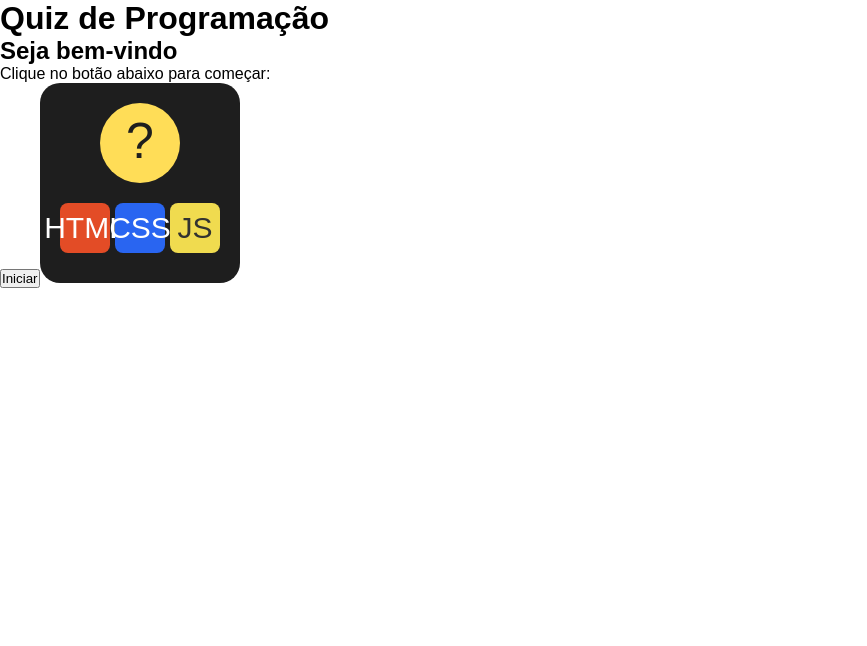
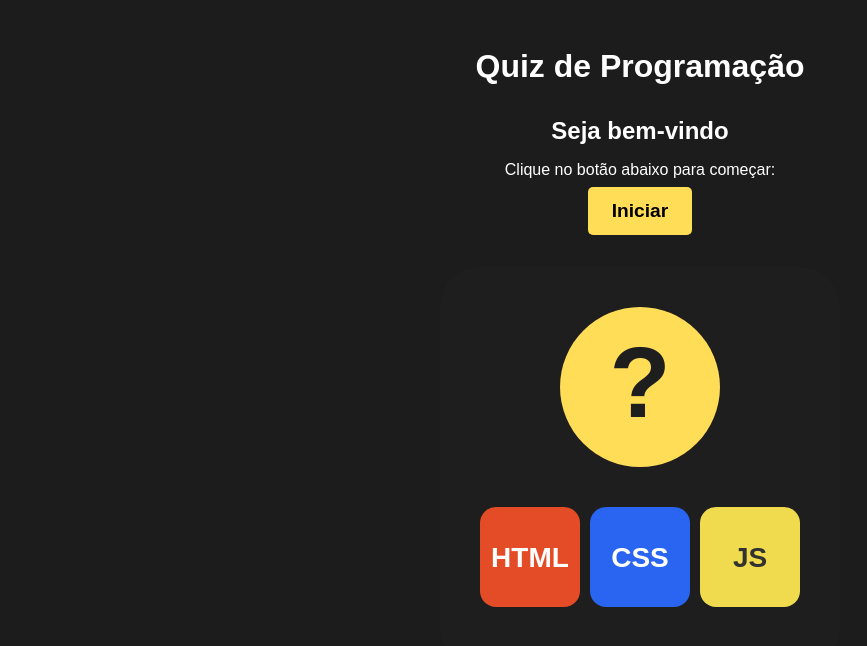
Before and after one commit to DanielDimas2002/Quiz, a React (Vite) app in the folder Quiz/: page / in a window 1280 px wide. Shown: the top 646 px of the page, without its empty margins (0-867 px from the left). Built offline with nearby package versions, Linux system fonts and the light colour scheme.

Commit message:
CSS básico

```diff
--- a/Quiz/src/App.css
+++ b/Quiz/src/App.css
@@ -0,0 +1,12 @@
+.App{
+    text-align: center;
+    padding-top:3rem;
+    display: flex;
+    flex-direction: column;
+    align-items: center;
+    justify-content: center;
+}
+
+.App h1{
+    margin-bottom: 2rem;
+}
--- a/Quiz/src/components/Welcome.css
+++ b/Quiz/src/components/Welcome.css
@@ -0,0 +1,17 @@
+#welcome{
+    text-align: center;
+    max-width: 500px;
+}
+
+#welcome h2,
+#welcomwe p{
+    margin-bottom: 1rem;
+}
+
+#welcome img{
+    margin-top: 2rem;
+}
+
+#welcome button{
+    margin-top: 0.5rem;
+}
--- a/Quiz/src/components/Welcome.jsx
+++ b/Quiz/src/components/Welcome.jsx
@@ -3,7 +3,7 @@ import Quiz from "../img/quiz.svg"
 const Welcome = () => {
 
     return(
-        <div>
+        <div id="welcome">
             <h2>Seja bem-vindo</h2>
             <p>Clique no botão abaixo para começar:</p>
             <button>Iniciar</button>
--- a/Quiz/src/index.css
+++ b/Quiz/src/index.css
@@ -2,4 +2,31 @@
   padding: 0;
   margin: 0;
   font-family: "Releway", sans-serif;
+  color: #fff;
 }
+
+body, html{
+  min-height: 100vh;
+  height: 100%;
+  background-color: #1c1c1c;
+}
+
+img{
+  max-width: 100%;
+}
+
+button {
+  background-color: #ffdd57;
+  border: none;
+  border-radius: 5px;
+  font-weight: bold;
+  font-size: 1.2rem;
+  cursor: pointer;
+  padding: 0.8rem 1.5rem;
+  transition: 0.3s;
+  color: rgb(0, 0, 0);
+}
+
+button:hover {
+  background-color: #e4c14a;
+}
```
Also changed, not shown: Quiz/src/img/quiz.svg.
